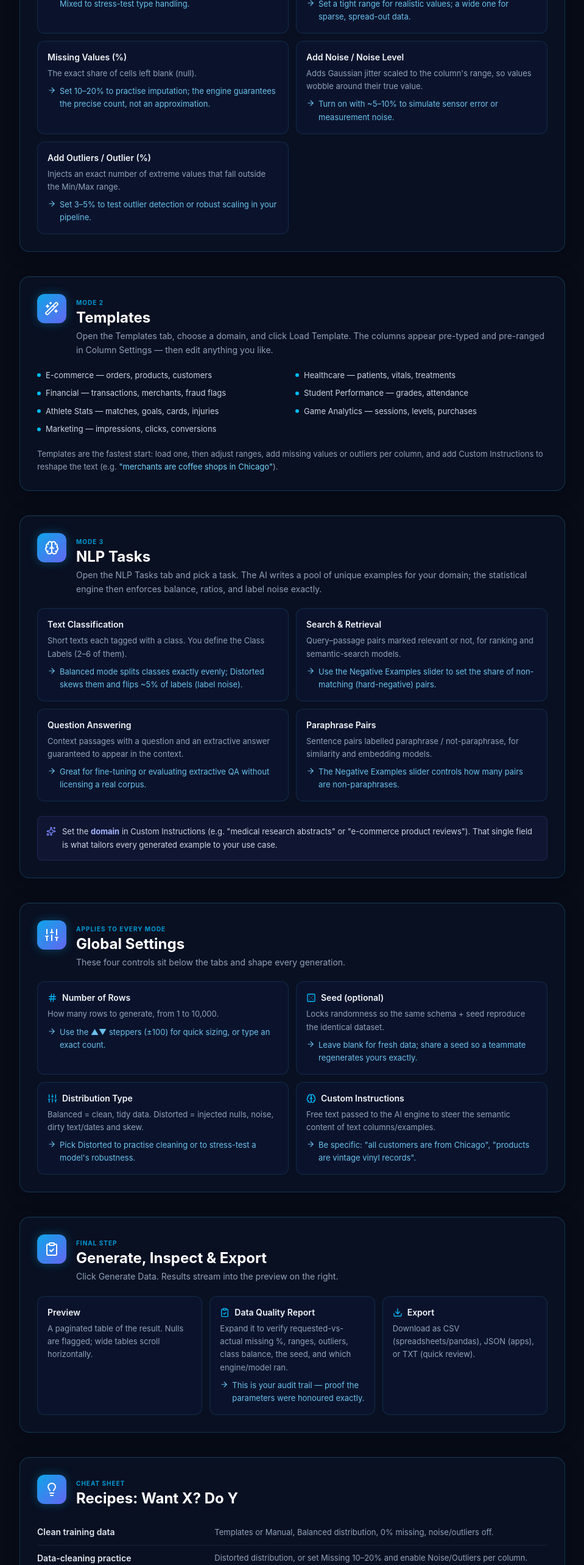
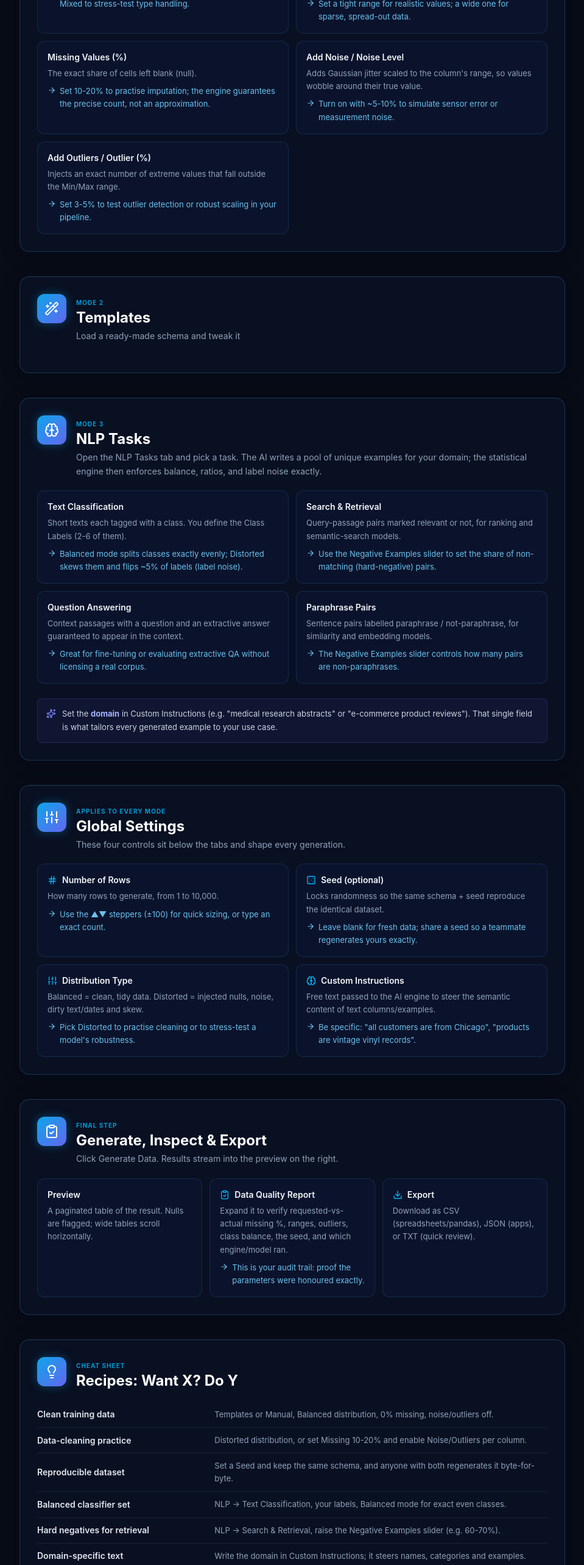
Before and after one commit to dlepighe1/DataGen, a React (Vite) app: page /tutorial in a window 1280 px wide. Shown: the part 1200-3766 px from the top of the page at 61% size, without its empty margins (160-1119 px from the left). Built offline with nearby package versions, Linux system fonts and the light colour scheme.

Commit message:
Attempted to fix the lint and fixed UI issues

```diff
--- a/src/pages/About.jsx
+++ b/src/pages/About.jsx
@@ -114,8 +114,8 @@ const About = () => {
             </CardHeader>
             <CardContent>
               <p className="text-slate-400 mb-6 text-[15px]">
-                DataGen pairs a React front end with a hybrid Python generation engine — an LLM
-                semantic layer plus a NumPy statistical core — for fast, reproducible results:
+                DataGen pairs a React front end with a hybrid Python generation engine (an LLM
+                semantic layer plus a NumPy statistical core) for fast, reproducible results:
               </p>
               <div className="grid md:grid-cols-2 gap-6 text-[15px]">
                 <div>
--- a/src/pages/Tutorial.jsx
+++ b/src/pages/Tutorial.jsx
@@ -15,7 +15,7 @@ function SectionCard({ icon: Icon, badge, title, subtitle, children }) {
           className="shrink-0 w-11 h-11 sm:w-12 sm:h-12 rounded-xl flex items-center justify-center"
           style={{ background: 'linear-gradient(135deg,#0ea5e9,#6366f1)', boxShadow: '0 0 16px rgba(14,165,233,0.35)' }}
         >
-          <Icon className="h-5 w-5 sm:h-6 sm:w-6 text-white" />
+          {Icon && <Icon className="h-5 w-5 sm:h-6 sm:w-6 text-white" />}
         </div>
         <div className="min-w-0">
           {badge && (
@@ -132,17 +132,17 @@ const Tutorial = () => {
               <Param
                 name="Missing Values (%)"
                 what="The exact share of cells left blank (null)."
-                tip="Set 10–20% to practise imputation; the engine guarantees the precise count, not an approximation."
+                tip="Set 10-20% to practise imputation; the engine guarantees the precise count, not an approximation."
               />
               <Param
                 name="Add Noise / Noise Level"
                 what="Adds Gaussian jitter scaled to the column's range, so values wobble around their true value."
-                tip="Turn on with ~5–10% to simulate sensor error or measurement noise."
+                tip="Turn on with ~5-10% to simulate sensor error or measurement noise."
               />
               <Param
                 name="Add Outliers / Outlier (%)"
                 what="Injects an exact number of extreme values that fall outside the Min/Max range."
-                tip="Set 3–5% to test outlier detection or robust scaling in your pipeline."
+                tip="Set 3-5% to test outlier detection or robust scaling in your pipeline."
               />
             </div>
           </SectionCard>
@@ -152,30 +152,8 @@ const Tutorial = () => {
             icon={Wand2}
             badge="Mode 2"
             title="Templates"
-            subtitle="Open the Templates tab, choose a domain, and click Load Template. The columns appear pre-typed and pre-ranged in Column Settings — then edit anything you like."
-          >
-            <div className="grid sm:grid-cols-2 gap-2.5 mb-5">
-              {[
-                'E-commerce — orders, products, customers',
-                'Healthcare — patients, vitals, treatments',
-                'Financial — transactions, merchants, fraud flags',
-                'Student Performance — grades, attendance',
-                'Athlete Stats — matches, goals, cards, injuries',
-                'Game Analytics — sessions, levels, purchases',
-                'Marketing — impressions, clicks, conversions',
-              ].map((t) => (
-                <div key={t} className="flex items-center gap-2 text-[13px] text-slate-300">
-                  <span className="w-1.5 h-1.5 rounded-full bg-sky-400 shrink-0" />
-                  {t}
-                </div>
-              ))}
-            </div>
-            <p className="text-[13px] text-slate-400 leading-relaxed">
-              Templates are the fastest start: load one, then adjust ranges, add missing values or
-              outliers per column, and add Custom Instructions to reshape the text (e.g.
-              <span className="text-sky-300"> "merchants are coffee shops in Chicago"</span>).
-            </p>
-          </SectionCard>
+            subtitle="Load a ready-made schema and tweak it"
+          />
 
           {/* ── 3. NLP Tasks ── */}
           <SectionCard
@@ -187,12 +165,12 @@ const Tutorial = () => {
             <div className="grid sm:grid-cols-2 gap-3 mb-6">
               <Param
                 name="Text Classification"
-                what="Short texts each tagged with a class. You define the Class Labels (2–6 of them)."
+                what="Short texts each tagged with a class. You define the Class Labels (2-6 of them)."
                 tip="Balanced mode splits classes exactly evenly; Distorted skews them and flips ~5% of labels (label noise)."
               />
               <Param
                 name="Search & Retrieval"
-                what="Query–passage pairs marked relevant or not, for ranking and semantic-search models."
+                what="Query-passage pairs marked relevant or not, for ranking and semantic-search models."
                 tip="Use the Negative Examples slider to set the share of non-matching (hard-negative) pairs."
               />
               <Param
@@ -247,7 +225,7 @@ const Tutorial = () => {
                 icon={ClipboardCheck}
                 name="Data Quality Report"
                 what="Expand it to verify requested-vs-actual missing %, ranges, outliers, class balance, the seed, and which engine/model ran."
-                tip="This is your audit trail — proof the parameters were honoured exactly."
+                tip="This is your audit trail: proof the parameters were honoured exactly."
               />
               <Param icon={Download} name="Export" what="Download as CSV (spreadsheets/pandas), JSON (apps), or TXT (quick review)." />
             </div>
@@ -257,10 +235,10 @@ const Tutorial = () => {
           <SectionCard icon={Lightbulb} badge="Cheat sheet" title="Recipes: Want X? Do Y">
             <div>
               <Recipe goal="Clean training data" how="Templates or Manual, Balanced distribution, 0% missing, noise/outliers off." />
-              <Recipe goal="Data-cleaning practice" how="Distorted distribution, or set Missing 10–20% and enable Noise/Outliers per column." />
-              <Recipe goal="Reproducible dataset" how="Set a Seed and keep the same schema — anyone with both regenerates it byte-for-byte." />
+              <Recipe goal="Data-cleaning practice" how="Distorted distribution, or set Missing 10-20% and enable Noise/Outliers per column." />
+              <Recipe goal="Reproducible dataset" how="Set a Seed and keep the same schema, and anyone with both regenerates it byte-for-byte." />
               <Recipe goal="Balanced classifier set" how="NLP → Text Classification, your labels, Balanced mode for exact even classes." />
-              <Recipe goal="Hard negatives for retrieval" how="NLP → Search & Retrieval, raise the Negative Examples slider (e.g. 60–70%)." />
+              <Recipe goal="Hard negatives for retrieval" how="NLP → Search & Retrieval, raise the Negative Examples slider (e.g. 60-70%)." />
               <Recipe goal="Domain-specific text" how="Write the domain in Custom Instructions; it steers names, categories and examples." />
             </div>
           </SectionCard>
```
